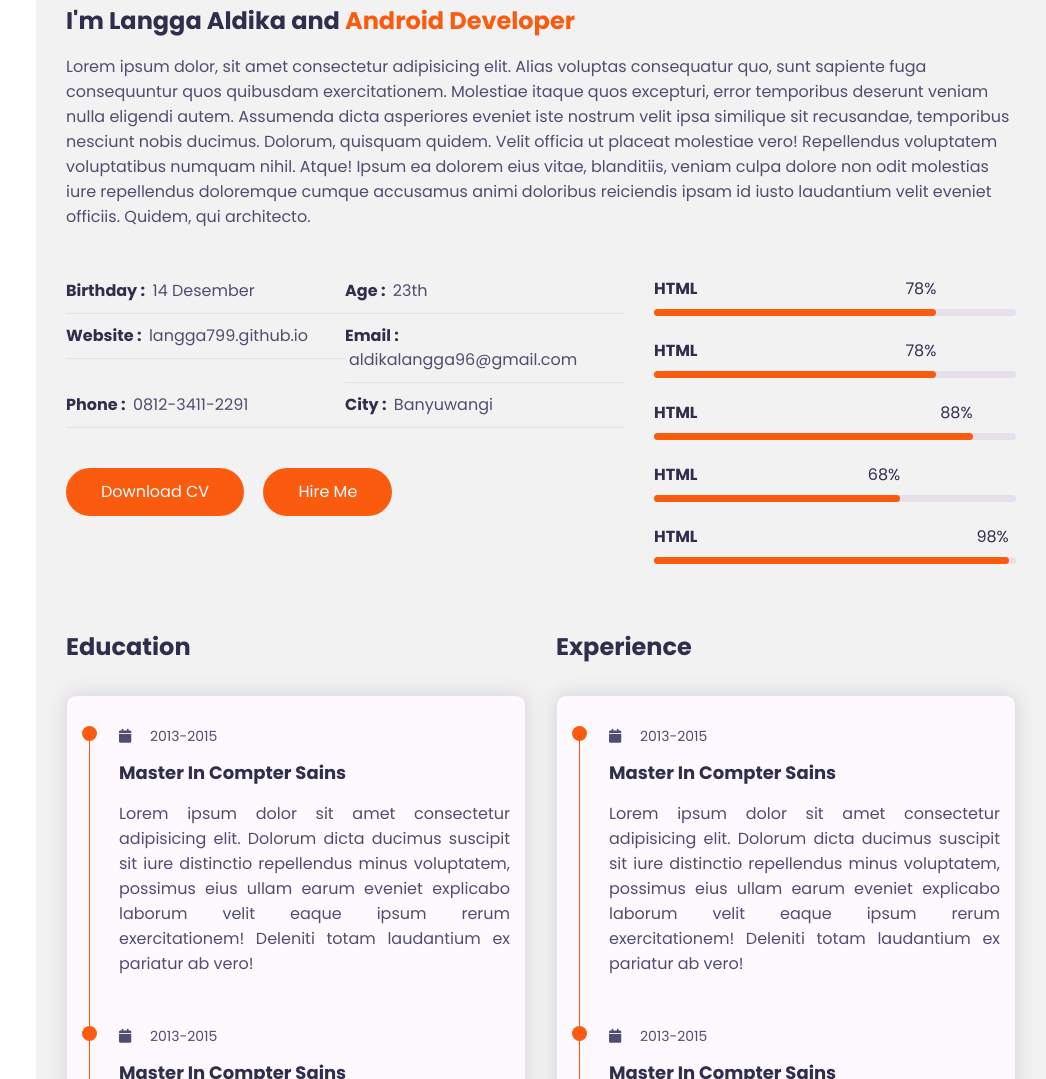
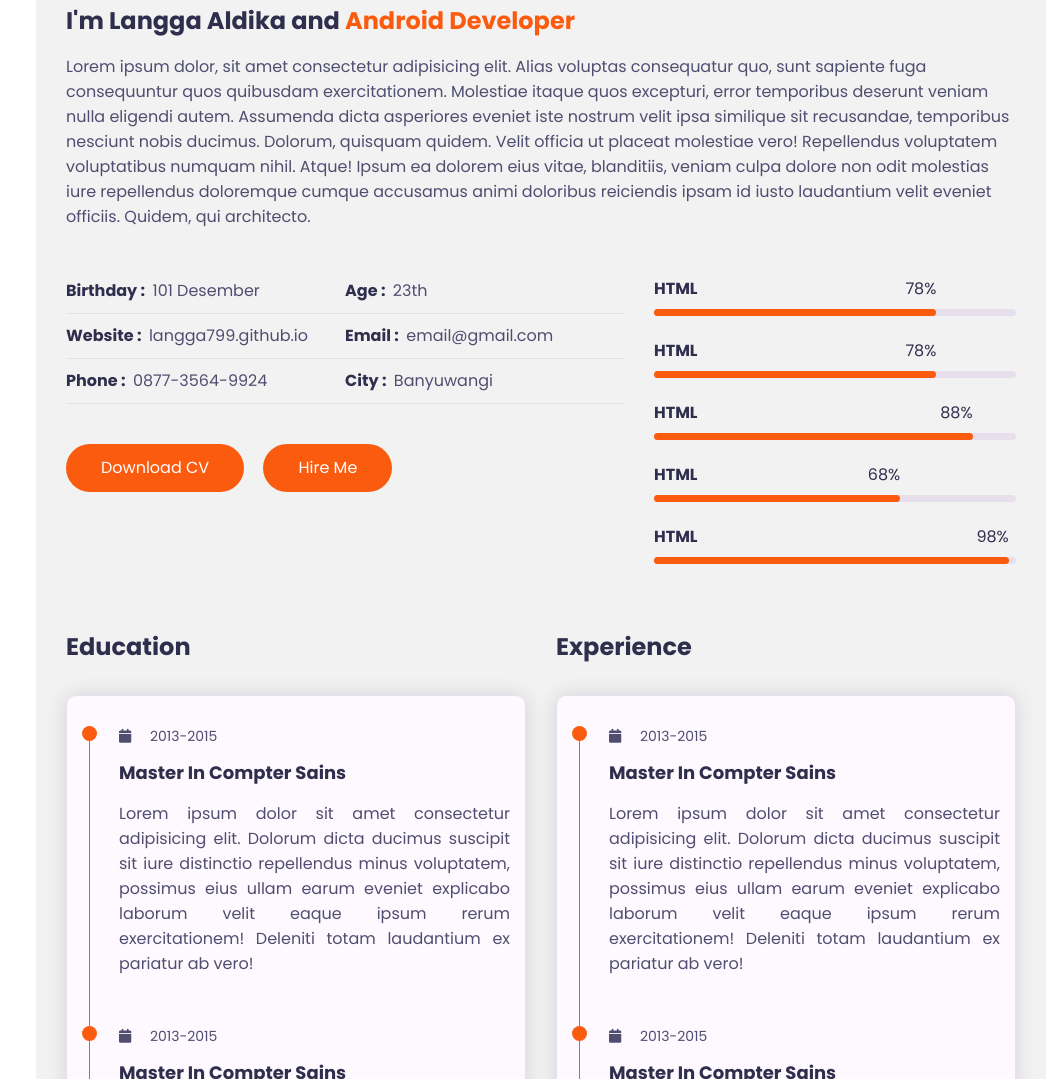
Before and after one commit to langga799/langga799.github.io, a plain HTML site: page index.html in a window 1280 px wide. Shown: the part 977-2056 px from the top of the page, without its empty margins (234-1280 px from the left). Drawn offline with nearby package versions, Linux system fonts and the light colour scheme.

Commit message:
fix gmail data

```diff
--- a/index.html
+++ b/index.html
@@ -113,7 +113,7 @@
                                 <div class="personal-info padd-15">
                                     <div class="row padd-15">
                                         <div class="info-item">
-                                            <p>Birthday : <span>14 Desember</span></p>
+                                            <p>Birthday : <span>101 Desember</span></p>
                                         </div>
                                         <div class="info-item">
                                             <p>Age : <span>23th</span></p>
@@ -122,10 +122,10 @@
                                             <p>Website : <span>langga799.github.io</span></p>
                                         </div>
                                         <div class="info-item">
-                                            <p>Email : <span>aldikalangga96@gmail.com</span></p>
+                                            <p>Email : <span>email@gmail.com</span></p>
                                         </div>
                                         <div class="info-item">
-                                            <p>Phone : <span>0812-3411-2291</span></p>
+                                            <p>Phone : <span>0877-3564-9924</span></p>
                                         </div>
                                         <div class="info-item">
                                             <p>City : <span>Banyuwangi</span></p>
```
